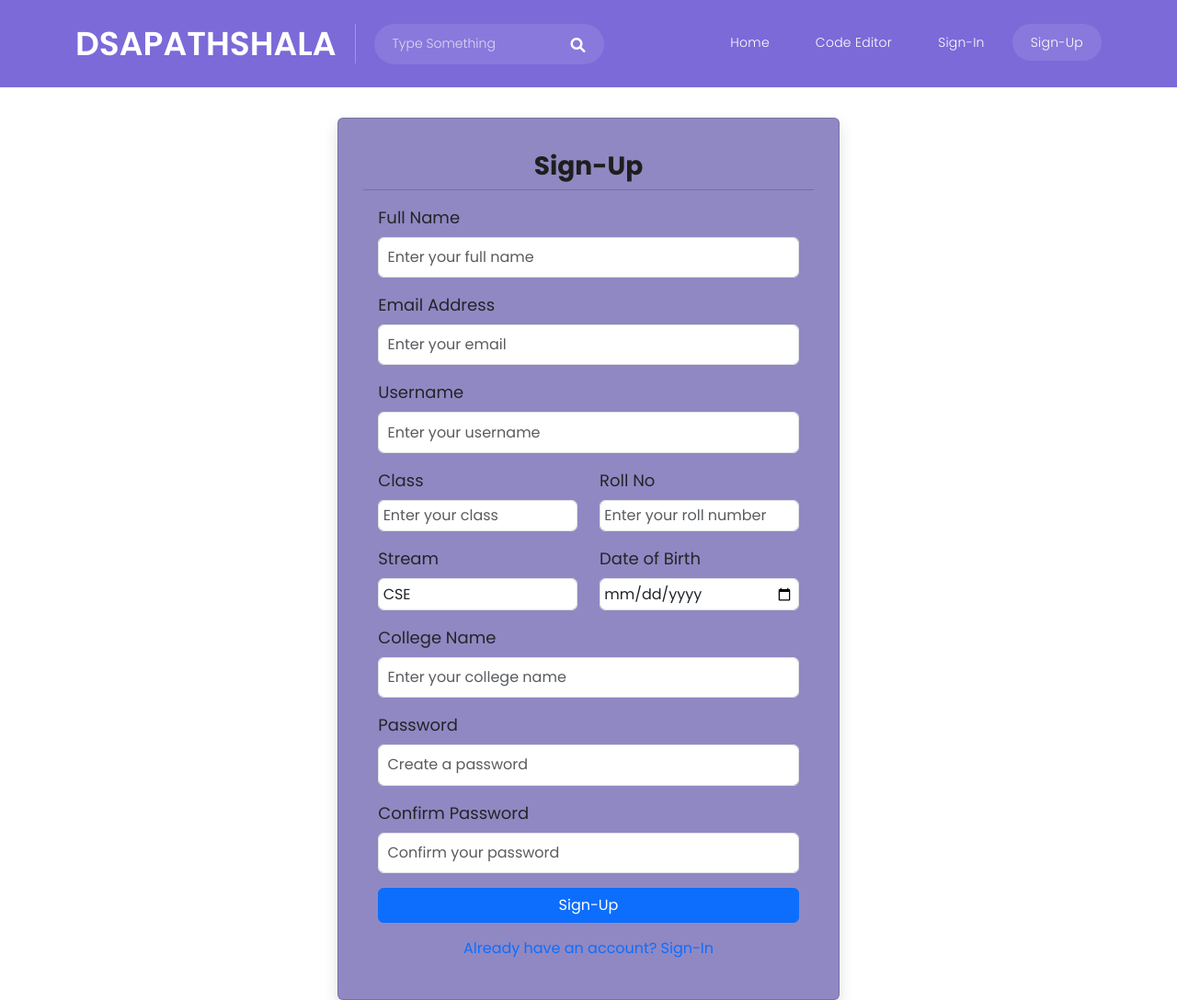
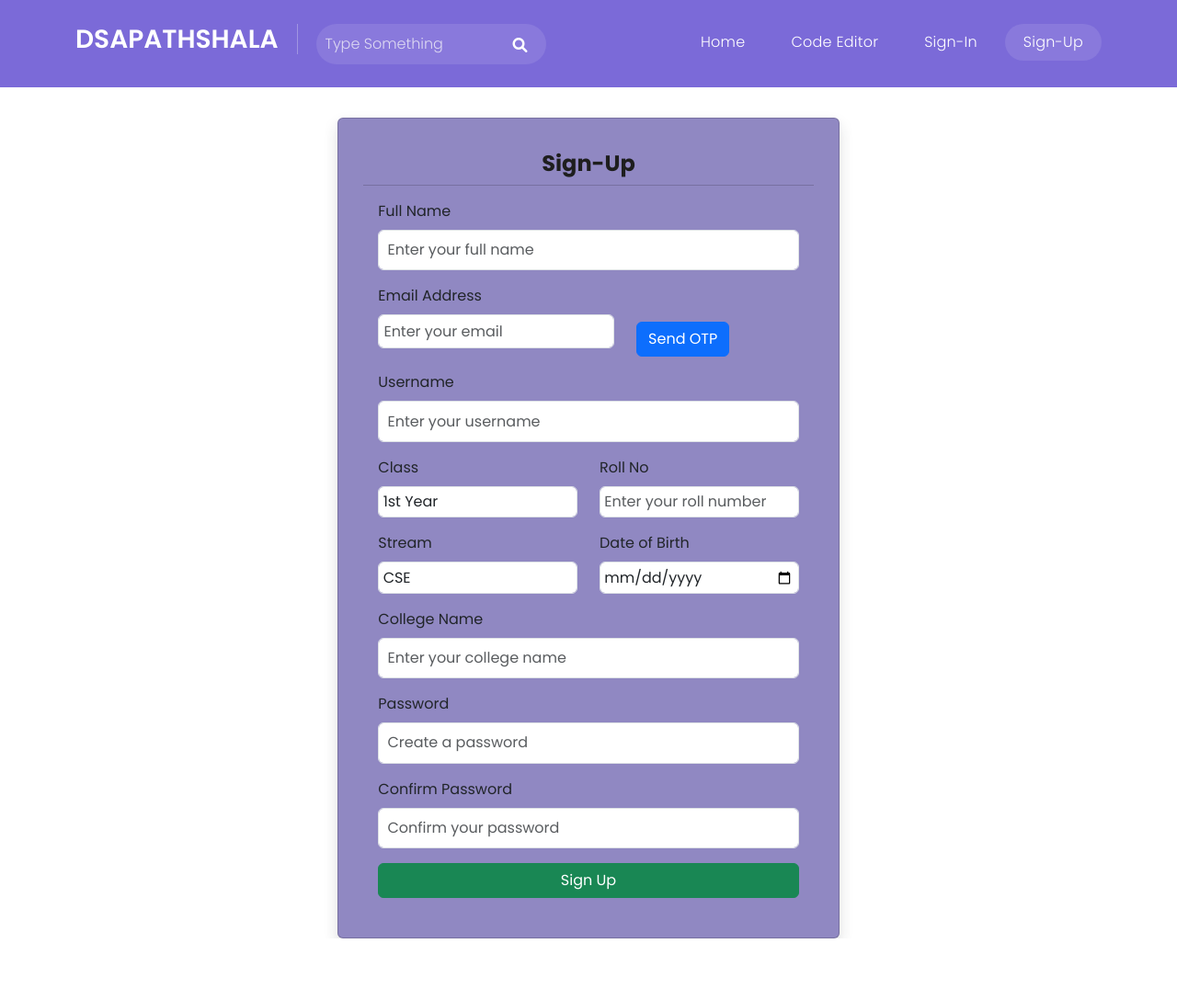
Before and after one commit to pritiC1/DS-react-tailwind-, a plain HTML site: page scholar-1.0.0/sign-up.html in a window 1280 px wide. Shown: the whole page at 92% size. After the commit the page ends 1021 px from the top, so only its background shows below. Drawn offline with nearby package versions, Linux system fonts and the light colour scheme.

Commit message:
added otp feature in sign up

```diff
--- a/scholar-1.0.0/sign-up.html
+++ b/scholar-1.0.0/sign-up.html
@@ -19,18 +19,6 @@
 </head>
 
 <body>
-  <!-- ***** Preloader Start ***** -->
-  <div id="js-preloader" class="js-preloader">
-    <div class="preloader-inner">
-      <span class="dot"></span>
-      <div class="dots">
-        <span></span>
-        <span></span>
-        <span></span>
-      </div>
-    </div>
-  </div>
-  <!-- ***** Preloader End ***** -->
 
   <!-- ***** Header Area Start ***** -->
   <header class="header-area header-sticky" style="background-color: #7B6AD8; padding: 2%; top: 0%;">
@@ -39,22 +27,22 @@
         <div class="col-12">
           <nav class="main-nav">
             <a href="index.html" class="logo">
-                        <h1>DSAPathshala</h1>
+              <h1 style="font-size: 28px;">DSAPathshala</h1>
             </a>
             <div class="search-input">
               <form id="search" action="#">
-                        <input type="text" placeholder="Type Something" id='searchText' name="searchKeyword" onkeypress="handle" />
+                <input type="text" placeholder="Type Something" id="searchText" name="searchKeyword" onkeypress="handle" style="font-size: 16px; padding: 10px;" />
                 <i class="fa fa-search"></i>
               </form>
             </div>
             <ul class="nav">
-                      <li class="scroll-to-section"><a href="./index.html">Home</a></li>
-                      <li class="scroll-to-section"><a href="./code.html">Code Editor</a></li>
-                      <li class="scroll-to-section"><a href="./sign-in.html">Sign-In</a></li>
-                      <li class="scroll-to-section"><a href="./sign-up.html" class="active">Sign-Up</a></li>
+              <li class="scroll-to-section"><a href="./index.html" style="font-size: 16px;">Home</a></li>
+              <li class="scroll-to-section"><a href="./code.html" style="font-size: 16px;">Code Editor</a></li>
+              <li class="scroll-to-section"><a href="./sign-in.html" style="font-size: 16px;">Sign-In</a></li>
+              <li class="scroll-to-section"><a href="./sign-up.html" class="active" style="font-size: 16px;">Sign-Up</a></li>
             </ul>
-                    <a class='menu-trigger'>
-                        <span>Menu</span>
+            <a class="menu-trigger">
+              <span style="font-size: 16px;">Menu</span>
             </a>
           </nav>
         </div>
@@ -67,43 +55,73 @@
   <div class="container mt-20" style="margin-top: 10%;">
     <div class="row justify-content-center">
       <div class="col-md-6">
-        <div class="card shadow" style="background-color: #9088c2; padding: 5%;">
+        <div class="card shadow" style="background-color: #9088c2; padding: 5%; font-size: 16px;">
           <div class="card-header text-center" style="background:none">
-            <h3>Sign-Up</h3>
+            <h3 style="font-size: 24px;">Sign-Up</h3>
           </div>
           <div class="card-body">
-            <form>
+            <form id="signUpForm">
               <div class="mb-3">
-                <label for="fullName" class="form-label" style="font-size: large;">Full Name</label>
-                <input type="text" class="form-control" id="fullName" placeholder="Enter your full name" required style="padding: 2%;">
+                <label for="fullName" class="form-label" style="font-size: medium;">Full Name</label>
+                <input type="text" class="form-control" id="fullName" placeholder="Enter your full name" required style="padding: 2%; font-size: 16px;">
               </div>
+
+              <!-- Email and Send OTP in One Row -->
+              <label for="email" class="form-label col-md-3" style="font-size: medium;">Email Address</label>
+              <div class="mb-3 row">
+                <div class="col-md-7">
+                  <input type="email" class="form-control" id="email" placeholder="Enter your email" required style="padding: 2%; font-size: 16px;">
+                </div>
+                <div class="col-md-4">
+                  <button type="button" class="btn btn-primary mt-2 w-500" id="sendOtpBtn" style="font-size: 16px;">Send OTP</button>
+                </div>
+              </div>
+
+              <!-- OTP Input and Verification Section -->
+              <div class="mb-3" id="otpSection" style="display: none;">
+                <label for="otp" class="form-label" style="font-size: medium;">Enter OTP</label>
+                <div class="mb-3 row">
+                  <div class="col-md-7">
+                    <input type="number" class="form-control" id="otp" placeholder="Enter OTP" required style="padding: 2%; font-size: 16px;" inputmode="numeric" pattern="[0-9]*" maxlength="6">
+                  </div>
+                  <div class="col-md-4">
+                    <button type="button" class="btn btn-primary mt-2" id="verifyOtpBtn" style="font-size: 16px;">Verify OTP</button>
+                  </div>
+                </div>
+              </div>
+
               <div class="mb-3">
-                <label for="email" class="form-label" style="font-size: large;">Email Address</label>
-                <input type="email" class="form-control" id="email" placeholder="Enter your email" required style="padding: 2%;">
+                <label for="username" class="form-label" style="font-size: medium;">Username</label>
+                <input type="text" class="form-control" id="username" placeholder="Enter your username" required style="padding: 2%; font-size: 16px;">
               </div>
-              <div class="mb-3">
-                <label for="username" class="form-label" style="font-size: large;">Username</label>
-                <input type="text" class="form-control" id="username" placeholder="Enter your username" required style="padding: 2%;">
-              </div>
+
+              <!-- Class and Roll No Section -->
               <div class="row">
                 <div class="col-md-6">
                   <div class="mb-3">
-                    <label for="class" class="form-label" style="font-size: large;">Class</label>
-                    <input type="number" class="form-control" id="class" placeholder="Enter your class" required style="padding: 2%;">
+                    <label for="class" class="form-label" style="font-size: medium;">Class</label>
+                    <select class="form-control" id="class" required style="padding: 2%; font-size: 16px;">
+                      <option value="1">1st Year</option>
+                      <option value="2">2nd Year</option>
+                      <option value="3">3rd Year</option>
+                      <option value="4">4th Year</option>
+                    </select>
                   </div>
                 </div>
                 <div class="col-md-6">
                   <div class="mb-3">
-                    <label for="rollNo" class="form-label" style="font-size: large;">Roll No</label>
-                    <input type="number" class="form-control" id="rollNo" placeholder="Enter your roll number" required style="padding: 2%;">
+                    <label for="rollNo" class="form-label" style="font-size: medium;">Roll No</label>
+                    <input type="number" class="form-control" id="rollNo" placeholder="Enter your roll number" required style="padding: 2%; font-size: 16px;">
                   </div>
                 </div>
               </div>
+
+              <!-- Stream and Date of Birth Section -->
               <div class="row">
                 <div class="col-md-6">
                   <div class="mb-3">
-                    <label for="stream" class="form-label" style="font-size: large;">Stream</label>
-                    <select class="form-control" id="stream" required style="padding: 2%;">
+                    <label for="stream" class="form-label" style="font-size: medium;">Stream</label>
+                    <select class="form-control" id="stream" required style="padding: 2%; font-size: 16px;">
                       <option value="CSE">CSE</option>
                       <option value="ENTC">ENTC</option>
                       <option value="MECH">MECH</option>
@@ -117,43 +135,65 @@
                 </div>
                 <div class="col-md-6">
                   <div class="mb-3">
-                    <label for="dob" class="form-label" style="font-size: large;">Date of Birth</label>
-                    <input type="date" class="form-control" id="dob" required style="padding: 2%;">
+                    <label for="dob" class="form-label" style="font-size: medium;">Date of Birth</label>
+                    <input type="date" class="form-control" id="dob" required style="padding: 2%; font-size: 16px;">
                   </div>
                 </div>
               </div>
+
+              <!-- College Name Section -->
               <div class="mb-3">
-                <label for="collegeName" class="form-label" style="font-size: large;">College Name</label>
-                <input type="text" class="form-control" id="collegeName" placeholder="Enter your college name" required style="padding: 2%;">
+                <label for="collegeName" class="form-label" style="font-size: medium;">College Name</label>
+                <input type="text" class="form-control" id="collegeName" placeholder="Enter your college name" required style="padding: 2%; font-size: 16px;">
+              </div>
+
+              <!-- Password Fields -->
+              <div class="mb-3">
+                <label for="password" class="form-label" style="font-size: medium;">Password</label>
+                <input type="password" class="form-control" id="password" placeholder="Create a password" required style="padding: 2%; font-size: 16px;">
               </div>
               <div class="mb-3">
-                <label for="password" class="form-label" style="font-size: large;">Password</label>
-                <input type="password" class="form-control" id="password" placeholder="Create a password" required style="padding: 2%;">
+                <label for="confirmPassword" class="form-label" style="font-size: medium;">Confirm Password</label>
+                <input type="password" class="form-control" id="confirmPassword" placeholder="Confirm your password" required style="padding: 2%; font-size: 16px;">
               </div>
-              <div class="mb-3">
-                <label for="confirmPassword" class="form-label" style="font-size: large;">Confirm Password</label>
-                <input type="password" class="form-control" id="confirmPassword" placeholder="Confirm your password" required style="padding: 2%;">
-              </div>
-              <button type="submit" class="btn btn-primary w-100">Sign-Up</button>
-              <div class="text-center mt-3">
-                <a href="./sign-in.html">Already have an account? Sign-In</a>
-              </div>
+
+              <button type="submit" class="btn btn-success w-100" id="submitBtn" style="font-size: 16px;">Sign Up</button>
             </form>
           </div>
         </div>
       </div>
     </div>
   </div>
-  <!-- Sign-up Content End -->
 
-  <!-- Scripts -->
-  <!-- Bootstrap core JavaScript -->
-  <script src="vendor/jquery/jquery.min.js"></script>
-  <script src="vendor/bootstrap/js/bootstrap.min.js"></script>
-  <script src="assets/js/isotope.min.js"></script>
-  <script src="assets/js/owl-carousel.js"></script>
-  <script src="assets/js/counter.js"></script>
-  <script src="assets/js/custom.js"></script>
+  <!-- JavaScript to handle OTP -->
+  <script>
+    document.getElementById("sendOtpBtn").addEventListener("click", function() {
+      const email = document.getElementById("email").value;
+      if (email) {
+        // Assume OTP is sent successfully
+        document.getElementById("otpSection").style.display = "block";
+        alert("OTP sent to your email");
+      } else {
+        alert("Please enter a valid email address.");
+      }
+    });
+
+    // document.getElementById("verifyOtpBtn").addEventListener("click", function() {
+    //   const otp = document.getElementById("otp").value;
+    //   if (otp === "123456") {
+    //     alert("OTP verified successfully.");
+    //   } else {
+    //     alert("Invalid OTP.");
+    //   }
+    // });
+
+    document.getElementById("signUpForm").addEventListener("submit", function(event) {
+      event.preventDefault();
+      // Handle form submission
+      alert("Form submitted successfully.");
+    });
+  </script>
 
 </body>
+
 </html>
```
Lines whose indentation alone changed are shown as unchanged.
